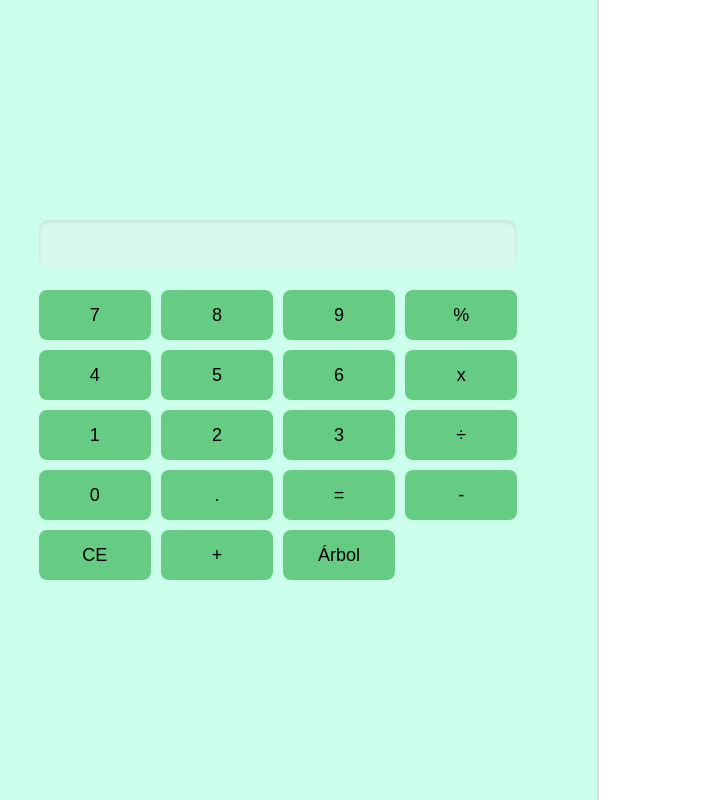
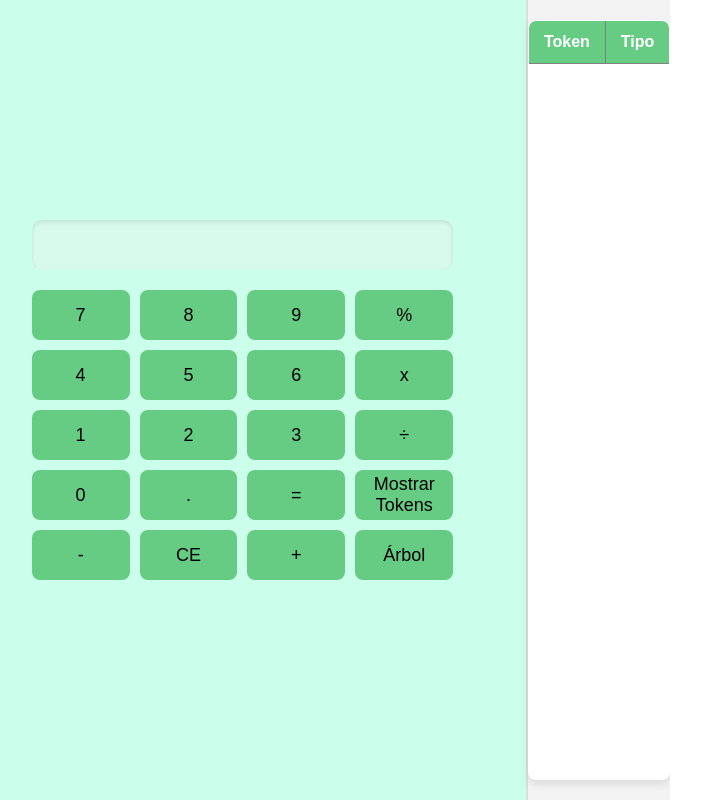
Before and after one commit to maruchanazalia/calculadoraFlask, a Flask app: page / in a window 1280 px wide. Shown: the whole page, without its empty margins (41-742 px from the left). Run offline with Flask 3, Linux system fonts and the light colour scheme; lists and menus that the app fills with data are empty.

Commit message:
Cambios de token

```diff
--- a/app.py
+++ b/app.py
@@ -1,47 +1,58 @@
 from flask import Flask, render_template, request, jsonify
 from lark import Lark, Transformer, v_args, Tree
 
-# Define la gramática
 grammar = """
 start: expr
 ?expr: term
      | expr "+" term   -> suma
-     | expr "-" term   -> inicio
+     | expr "-" term   -> resta
 ?term: factor
      | term "*" factor -> multiplicacion
-     | term "/" factor -> divicion
+     | term "/" factor -> division
 ?factor: NUMBER        -> numero
-       | "-" factor    -> resta
+       | "-" factor    -> negativo
        | "(" expr ")"
-%import common.NUMBER
 %import common.WS_INLINE
+%import common.CNAME
+%import common.NUMBER   // Se asegura que "NUMBER" incluye decimales y números científicos
 %ignore WS_INLINE
 """
 
+
 parser = Lark(grammar, parser='lalr')
+
 @v_args(inline=True)
 class CalculateTree(Transformer):
-    def add(self, a, b):
+    def suma(self, a, b):
         return float(a) + float(b)
-    def subtract(self, a, b):
+
+    def resta(self, a, b):
         return float(a) - float(b)
-    def multiply(self, a, b):
+
+    def multiplicacion(self, a, b):
+        print(f"Multiplicación: {a} * {b}")  # Depuración
         return float(a) * float(b)
-    def divide(self, a, b):
+
+    def division(self, a, b):
+        print(f"División: {a} / {b}")  # Depuración
+        if b == 0:
+            return "Error: División por cero"
         return float(a) / float(b)
-    def number(self, n):
+
+    def numero(self, n):
+        print(f"Número: {n}")  # Depuración
         return float(n)
-    def neg(self, n):
+
+    def negativo(self, n):
+        print(f"Negativo: -{n}")  # Depuración
         return -float(n)
-    def start(self, tree):
-        return float(tree)
+
 
 app = Flask(__name__)
 
 @app.route('/')
 def index():
     return render_template('index.html')
-
 @app.route('/calculate', methods=['POST'])
 def calculate():
     try:
@@ -50,12 +61,22 @@ def calculate():
         transformer = CalculateTree()
         result = transformer.transform(tree)
 
+        # Asegurarnos de que el resultado es un número (float o int)
         if isinstance(result, (int, float)):
+            result = float(result)  # Convertir a float explícitamente
             return jsonify({
-                "result": str(result),
+                "result": str(result),  # Convertir el resultado a cadena para JSON
                 "success": True
             })
         else:
+            print(f"Error: El resultado no es un número válido. Tipo recibido: {type(result)}")
+            # Intentamos acceder a la raíz del árbol si es necesario
+            if isinstance(result, Tree) and len(result.children) > 0:
+                result = result.children[0]  # Extraemos el primer hijo (el valor)
+                return jsonify({
+                    "result": str(result),
+                    "success": True
+                })
             return jsonify({
                 "error": "El resultado no es un número válido",
                 "success": False
@@ -63,9 +84,33 @@ def calculate():
     except Exception as e:
         print(f"Error en calculate: {str(e)}")
         return jsonify({
-            "error": str(e),
+            "error": f"Error al procesar la expresión: {str(e)}",
             "success": False
         })
+
+@app.route('/get_tokens', methods=['POST'])
+def get_tokens():
+    try:
+        expression = request.json['expression']
+
+        # Analizar los tokens de la expresión
+        tokens = []
+        for token in parser.lex(expression):
+            token_type = "Número entero" if token.type == "NUMBER" else "Operador " + token.type
+            tokens.append({"token": token.value, "tipo": token_type})
+
+        return jsonify({
+            "tokens": tokens,
+            "success": True
+        })
+    except Exception as e:
+        print(f"Error al procesar tokens: {str(e)}")
+        return jsonify({
+            "error": f"Error al procesar la expresión: {str(e)}",
+            "success": False
+        })
+
+
 
 @app.route('/generate_tree', methods=['POST'])
 def generate_tree():
--- a/templates/index.html
+++ b/templates/index.html
@@ -78,6 +78,51 @@
             border: 1px solid #ccc;
             border-radius: 10px;
         }
+
+        table {
+        width: 10%;
+        margin: 20px auto;
+        border-collapse: collapse;
+        border-radius: 8px;
+        overflow: hidden;
+        box-shadow: 0 4px 8px rgba(0, 0, 0, 0.1);
+        background-color: #fff;
+    }
+
+    th {
+        background-color: #66cc83;
+        color: white;
+        padding: 12px 15px;
+        font-size: 16px;
+        text-align: left;
+    }
+
+    td {
+        padding: 12px 15px;
+        font-size: 14px;
+        text-align: left;
+        border-bottom: 1px solid #ddd;
+    }
+
+    tr:hover {
+        background-color: #f5f5f5;
+    }
+
+    td:nth-child(1) {
+        background-color: #f9f9f9;
+    }
+
+    tr:nth-child(odd) {
+        background-color: #f9f9f9;
+    }
+
+    tr:nth-child(even) {
+        background-color: #fafafa;
+    }
+
+    td {
+        word-wrap: break-word;
+    }
     </style>
 </head>
 
@@ -101,16 +146,28 @@
             <button class="boton" onclick="appendToExpression('0')">0</button>
             <button class="boton" onclick="appendToExpression('.')">.</button>
             <button class="boton" onclick="calculate()">=</button>
+            <button class="boton" onclick="getTokens()">Mostrar Tokens</button>
             <button class="boton" onclick="appendToExpression('-')">-</button>
             <button class="boton" onclick="clearDisplay()">CE</button>
             <button class="boton" onclick="appendToExpression('+')">+</button>
-            <!-- Botón para generar el árbol -->
             <button class="boton" onclick="generateTree()">Árbol</button>
         </div>
     </div>
+
+    <table id="tokens-table" border="1">
+        <thead>
+            <tr>
+                <th>Token</th>
+                <th>Tipo</th>
+            </tr>
+        </thead>
+        <tbody>
+            <!-- Los tokens serán insertados aquí -->
+        </tbody>
+    </table>
+
     <div id="tree-container" class="tree-container"></div>
     <script>
-        // Código JavaScript que ya proporcionaste
         function appendToExpression(value) {
             document.getElementById("display").value += value;
         }
@@ -120,16 +177,71 @@
             document.getElementById("tree-container").innerHTML = "";
         }
 
+
+
         async function calculate() {
-            const expression = document.getElementById("display").value;
+            const expression = document.getElementById("display").value.trim();
+            if (expression === "") {
+                document.getElementById("display").value = "Por favor, ingresa una expresión.";
+                return;
+            }
+
+            try {
                 const response = await fetch("/calculate", {
                     method: "POST",
                     headers: { "Content-Type": "application/json" },
-                body: JSON.stringify({ expression: expression }),
+                    body: JSON.stringify({ expression: expression })
                 });
+
                 const data = await response.json();
-            document.getElementById("display").value = data.success ? data.result : "Error";
+                console.log(data); // Verifica la respuesta
+
+                // Asegurarnos de que 'success' está presente y que se recibió correctamente el resultado
+                if (data.success) {
+                    console.log("Resultado recibido: " + data.result);  // Log para depuración
+                    document.getElementById("display").value = data.result; // Mostrar resultado
+                } else {
+                    document.getElementById("display").value = "Error: " + data.error; // Mostrar error
                 }
+            } catch (error) {
+                console.error("Error al hacer la solicitud:", error);
+                document.getElementById("display").value = "Error en la solicitud";
+            }
+        }
+
+        async function getTokens() {
+            const expression = document.getElementById("display").value.trim();
+            if (expression === "") {
+                document.getElementById("display").value = "Por favor, ingresa una expresión.";
+                return;
+            }
+
+            try {
+                const response = await fetch("/get_tokens", {
+                    method: "POST",
+                    headers: { "Content-Type": "application/json" },
+                    body: JSON.stringify({ expression: expression })
+                });
+
+                const data = await response.json();
+                console.log(data); // Verifica la respuesta
+
+                // Llenar la tabla con los tokens
+                const tableBody = document.getElementById("tokens-table").getElementsByTagName('tbody')[0];
+                tableBody.innerHTML = ""; // Limpiar tabla antes de agregar nuevos tokens
+                data.tokens.forEach(token => {
+                    const row = tableBody.insertRow();
+                    const cellToken = row.insertCell(0);
+                    const cellTipo = row.insertCell(1);
+                    cellToken.innerText = token.token;
+                    cellTipo.innerText = token.tipo;
+                });
+            } catch (error) {
+                console.error("Error al hacer la solicitud:", error);
+                document.getElementById("result").innerText = "Error en la solicitud";
+            }
+        }
+
 
         async function generateTree() {
             const expression = document.getElementById("display").value;
```
Also changed, not shown: templates/style.css (+11 -1 lines). Lines whose indentation alone changed are shown as unchanged.
